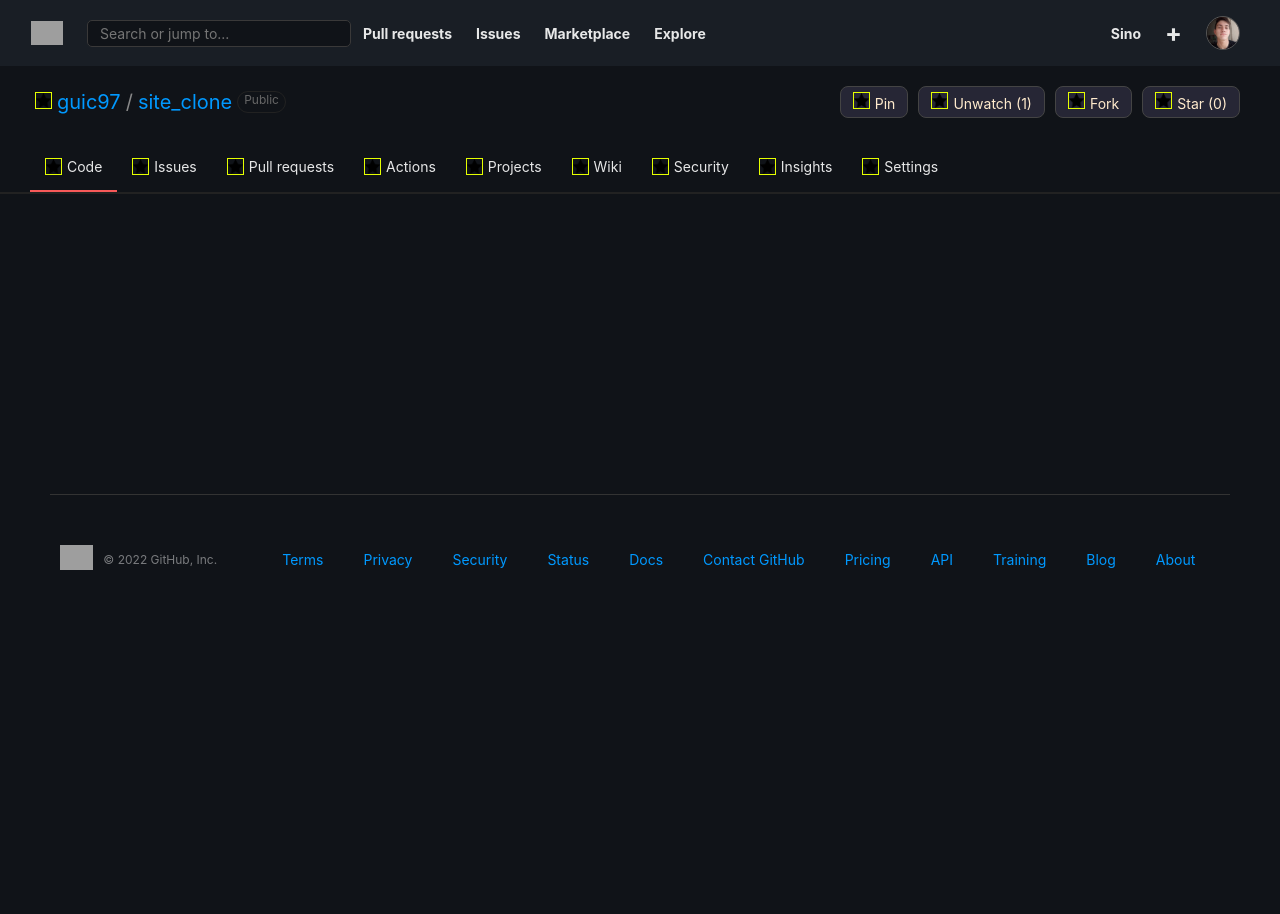
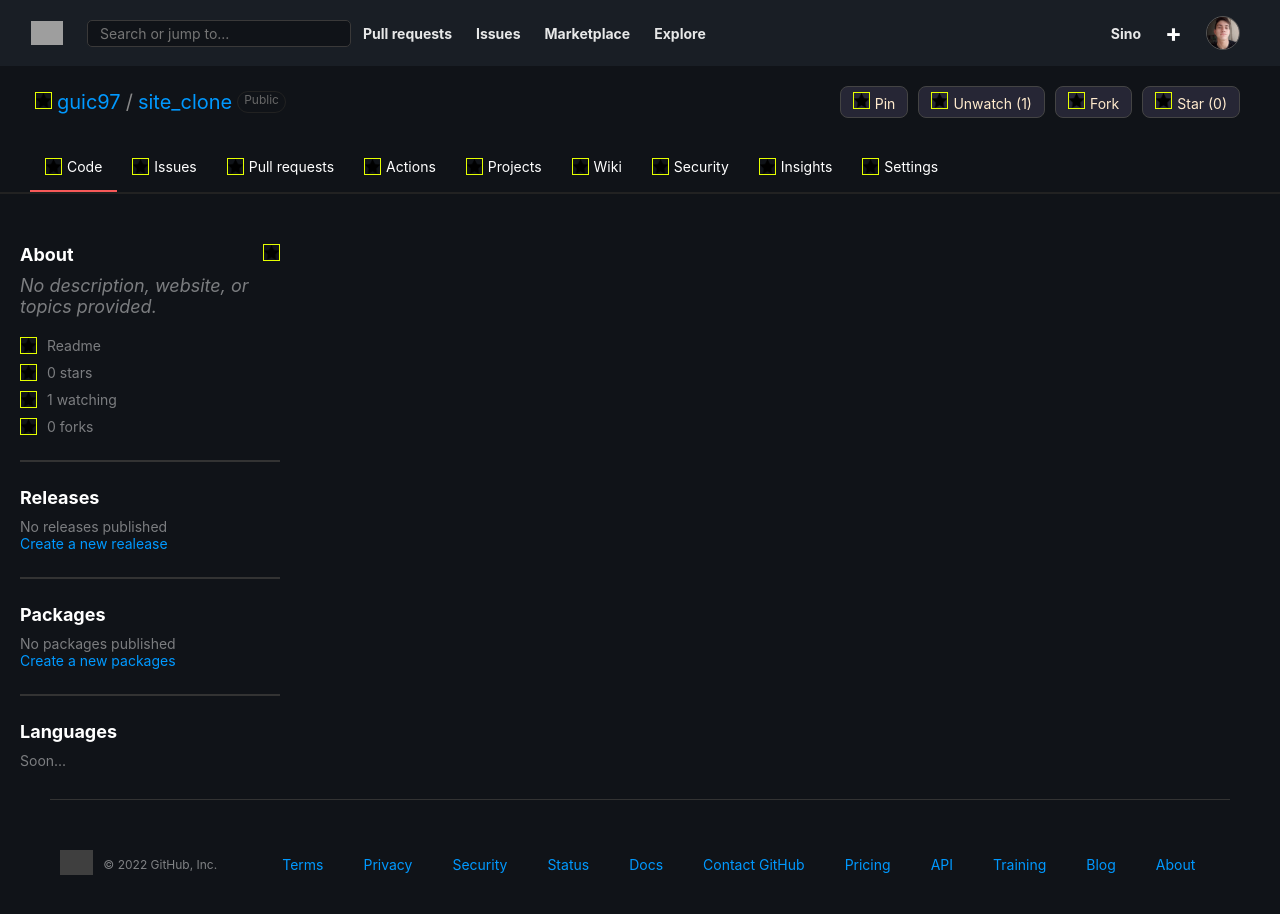
Before and after one commit to guic97/githubRepositoryClone, a Vue app: page / in a window 1280 px wide. Shown: the top 914 px of the page. Before the commit the page ends 800 px from the top, so only its background shows below. Built offline with nearby package versions, Linux system fonts and the light colour scheme; grey boxes are pictures that could not be loaded.

Commit message:
forth commit: aside

```diff
--- a/src/App.vue
+++ b/src/App.vue
@@ -9,15 +9,13 @@
   </div>
 
   <section>
-    <div class="space">
+    <div>
 
     </div>
   </section>
 
   <aside>
-    <div class="space">
-
-    </div>
+    <site-aside/>
   </aside>
 
   <footer>
@@ -30,26 +28,27 @@
 import siteHeader from "./components/siteHeader.vue";
 import subNavbar from "./components/subNavbar.vue";
 import siteFooter from "./components/siteFooter.vue";
+import siteAside from "./components/siteAside.vue";
+
 export default {
   name: 'App',
   components: {
    siteHeader,
    subNavbar,
    siteFooter,
+   siteAside,
   }
 }
 </script>
 
 <style>
-  .space{
-    margin-bottom: 300px;
-  }
   *{
     margin: 0px;
     padding: 0px;
     list-style: none;
     font-family: -apple-system,BlinkMacSystemFont,"Segoe UI",Helvetica,Arial,sans-serif,"Apple Color Emoji","Segoe UI Emoji";
     font-size: 14px;
+    color: white;
   }
   .flexDisplayWrap{
     display: flex;
--- /dev/null
+++ b/src/components/siteAside.vue
@@ -0,0 +1,121 @@
+<template>
+  <div class="main flexDisplayWrap">
+      <div class="aside">
+        <div class="about">
+          <div class="spaceBetween flexDisplayWrap">
+            <div><h3>About</h3></div>
+            <div class="button"><img class='img' src="../assets/star.png"></div>
+          </div>
+          <div class="description">
+            <p>No description, website, or topics provided.</p>
+          </div>
+          <div class="asideButtons">
+            <div>
+              <img class="img" src="../assets/star.png">
+              <p>Readme</p>
+            </div>
+            <div>
+              <img class="img" src="../assets/star.png">
+              <p>0 stars</p>
+            </div>
+            <div>
+              <img class="img" src="../assets/star.png">
+              <p>1 watching</p>
+            </div>
+            <div>
+              <img class="img" src="../assets/star.png">
+              <p>0 forks</p>
+            </div>
+          </div>
+        </div>
+        <div class='space'></div>
+        <div class="releases">
+          <h3>Releases</h3>
+          <div>
+            <p>No releases published</p>
+          </div>
+          <div><a href="#">Create a new realease</a></div>
+        </div>
+        <div class='space'></div>
+        <div class="packages">
+          <h3>Packages</h3>
+          <div>
+            <p>No packages published</p>
+          </div>
+          <div><a href="#">Create a new packages</a></div>
+        </div>
+        <div class='space'></div>
+        <div class="languages">
+          <h3>Languages</h3>
+          <p>Soon...</p>
+        </div>
+      </div>
+  </div>
+</template>
+
+<script>
+export default {
+  name:"siteAside",
+}
+</script>
+
+<style scoped>
+  .main{
+
+    justify-content:flex-start;
+    align-items: center;
+    max-width: 300px;
+  }
+  .spaceBetween{
+    justify-content: space-between;
+  }
+  .aside{
+    margin: 30px 20px;
+  }
+  .about div, .releases p, .packages p, .languages p{
+    padding-top:10px;
+  }
+  .asideButtons div{
+    display: flex;
+    flex-wrap: wrap;
+  }
+  .asideButtons p{
+    margin-left: 10px;
+  }
+  .img{
+    width: 15px;
+    height: 15px;
+    border: 1px solid rgb(229, 255, 0);
+  }
+  div h3{
+    font-size: 18px;
+  }
+  div a{
+    text-decoration: none;
+    color: rgb(0, 153, 255);
+  }
+  div a:hover{
+    text-decoration: underline;
+  }
+  .releases h3:hover, .packages h3:hover{
+    color: rgb(29, 161, 248);
+    cursor: pointer;
+  }
+  .img:hover, .asideButtons p:hover{
+    color: rgb(29, 161, 248);
+    cursor: pointer;
+  }
+  .space{
+    border: 1px solid #333;
+    margin: 25px 0;
+  }
+  p{
+    color:rgba(255, 255, 255, 0.452);
+  }
+  .description{
+    font-style: italic;
+  }
+  .description p{
+    font-size: 18px;
+  }
+</style>
--- a/src/components/siteFooter.vue
+++ b/src/components/siteFooter.vue
@@ -40,17 +40,21 @@
     border-top: 1px solid #333;
   }
   .rightReserved{
-    color:rgba(255, 255, 255, 0.445);
     align-items: center;
   }
   .rightReserved p{
     font-size: 12px;
+    color: rgba(255, 255, 255, 0.466);
   }
   .rightReserved div{
     margin-left: 10px;
   }
   .rightReserved img{
     height: 25px;
+    filter: brightness(40%);
+  }
+  .rightReserved img:hover{
+    filter: brightness(100%);
   }
   .links{
     justify-items: center;
@@ -61,4 +65,7 @@
     color: rgb(0, 153, 255);
     margin-left: 40px;
   }
+  .links a:hover{
+    text-decoration: underline;
+  }
 </style>
--- a/src/components/siteHeader.vue
+++ b/src/components/siteHeader.vue
@@ -56,6 +56,9 @@
   a img{
     width: 32px
   }
+  a img:hover{
+    filter:brightness(70%);
+  }
   h1{
     font-size: 25px;
   }
```
Also changed, not shown: 1 other file (tests, documents, lock files or other folders).
